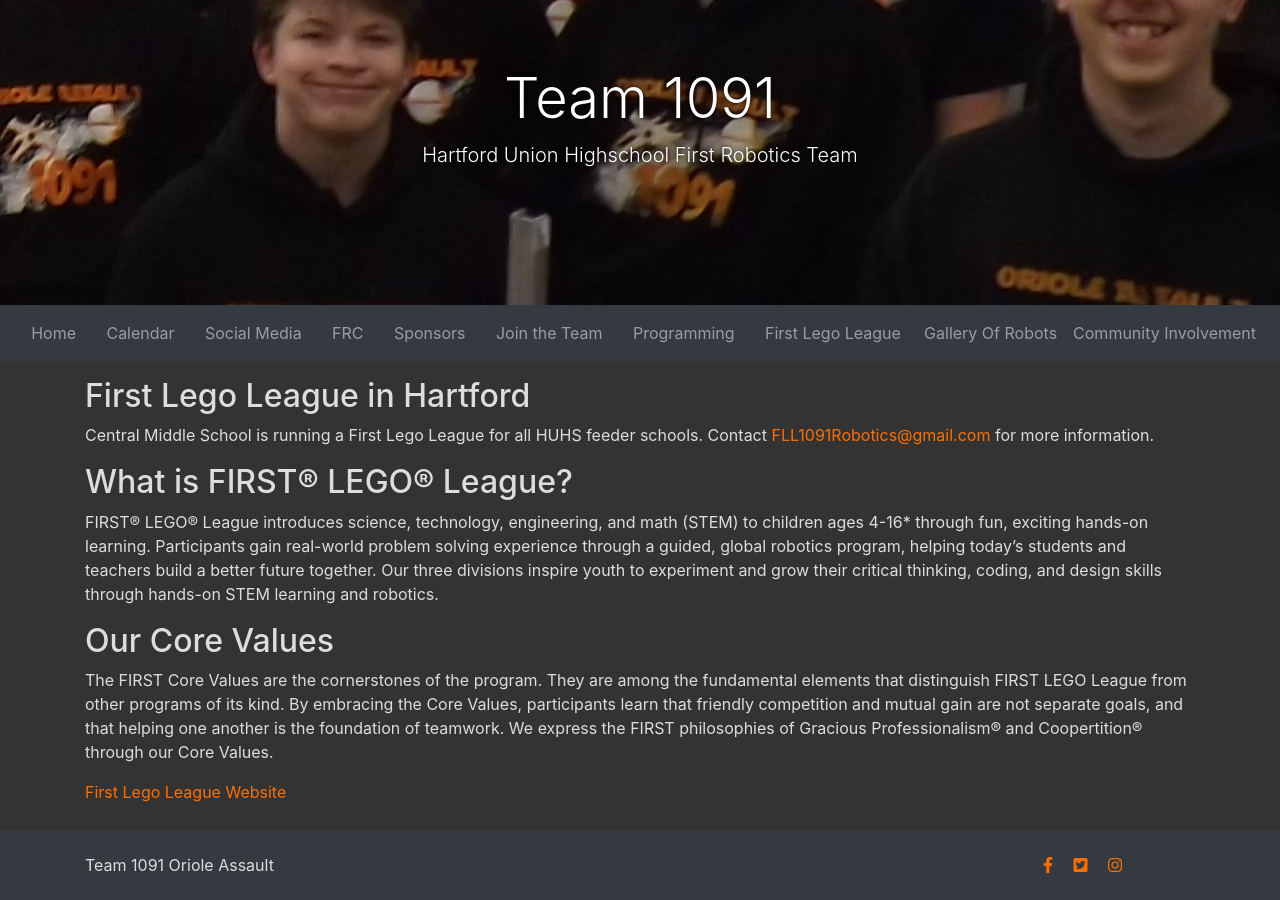
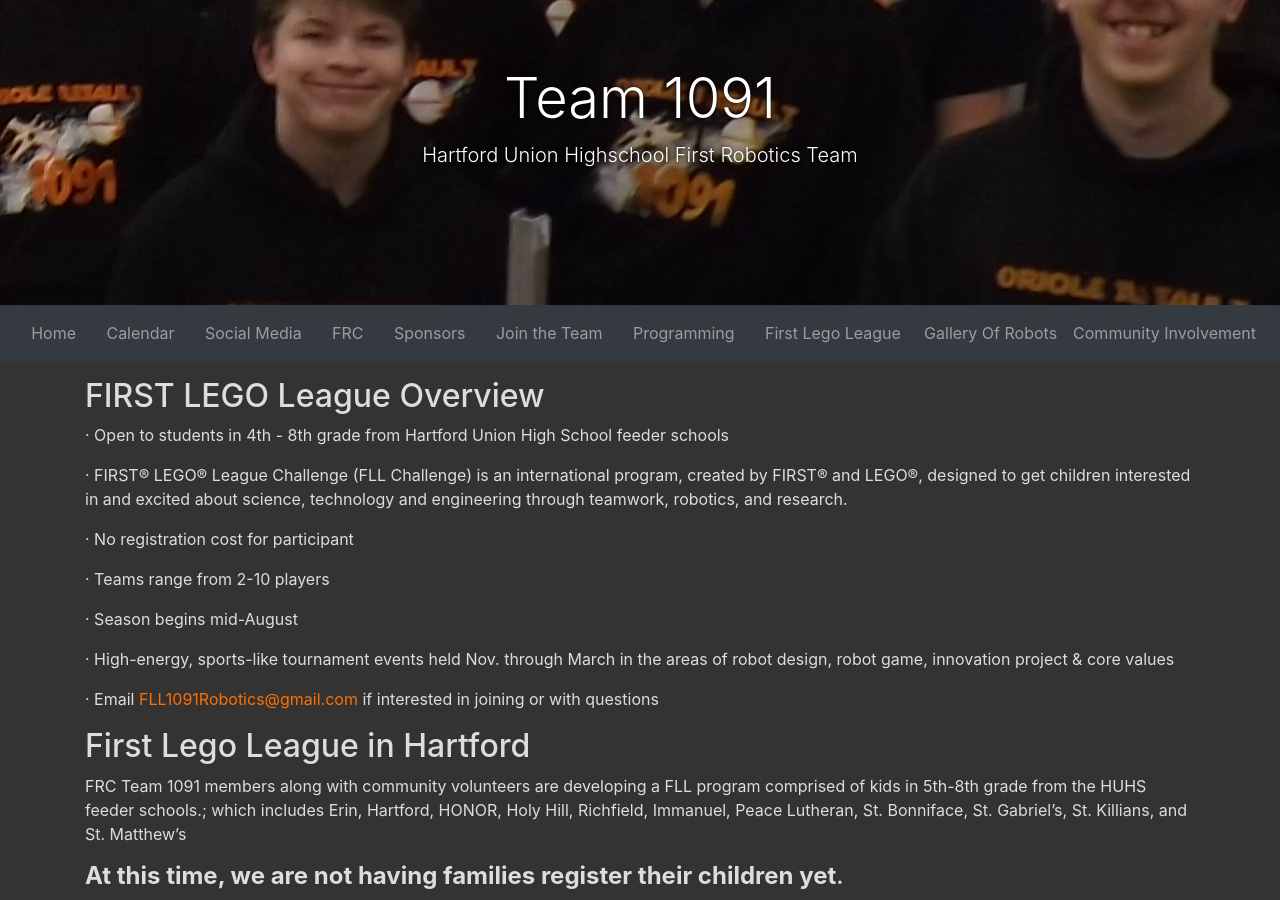
Before and after one commit to Team1091/team1091.github.io, a Jekyll site: the page built from fll.md, in a window 1280 px wide and 900 px high. Built offline with Jekyll 4.4.1, drawn with Linux system fonts in a browser that asks for light colours; nearby versions of some CDN libraries; our own code applies the rules of GitHub Pages for plain Markdown files; some of the changed text lies outside the part shown.

Commit message:
-Updated Email on the FLL page to the Correct Email -Added text asked to be added -Added FLL Info PDF

```diff
--- a/fll.md
+++ b/fll.md
@@ -1,6 +1,31 @@
+## FIRST LEGO League Overview
+· Open to students in 4th - 8th grade from Hartford Union High School feeder schools
+
+· FIRST® LEGO® League Challenge (FLL Challenge) is an international program, created by FIRST® and LEGO®, designed to get children interested in and excited about science, technology and engineering through teamwork, robotics, and research.
+
+· No registration cost for participant
+
+· Teams range from 2-10 players
+
+· Season begins mid-August
+
+· High-energy, sports-like tournament events held Nov. through March in the areas of robot design, robot game, innovation project & core values
+
+· Email [FLL1091Robotics@gmail.com](mailto:FLL1091Robotics@gmail.com) if interested in joining or with questions
+
 ## First Lego League in Hartford
-Central Middle School is running a First Lego League for all HUHS feeder schools.
-Contact [ FLL1091Robotics@gmail.com](FLL1091Robotics@gmail.com) for more information.
+FRC Team 1091 members along with community volunteers are developing a FLL program comprised of kids
+in 5th-8th grade from the HUHS feeder schools.; which includes Erin, Hartford, HONOR, Holy Hill,
+Richfield, Immanuel, Peace Lutheran, St. Bonniface, St. Gabriel's, St. Killians, and St. Matthew's
+
+####  **At this time, we are not having families register their children yet**.
+The reason for this is that each team can only have a max of 10 participants and we are anticipating the need to create multiple teams.
+With this in mind, we wanted to get a better idea of the number of participants before registering the
+teams and opening individual registration. If after reviewing the information you would like your child
+to be a part of the HUHS FLL teams, please just let us know and we will alert you with more information
+as soon as we open up individual registration.
+
+Contact [FLL1091Robotics@gmail.com](mailto:FLL1091Robotics@gmail.com) for more information.
 
 ## What is FIRST® LEGO® League?
 FIRST® LEGO® League introduces science, technology, engineering, and math (STEM) to children ages 4-16*
@@ -17,3 +42,5 @@ foundation of teamwork. We express the FIRST philosophies of Gracious Profession
 through our Core Values.
 
 [First Lego League Website](https://www.firstlegoleague.org/)
+
+Additional information from our interest meeting can be found [here](files/FLLinfomeeting.pdf).
```
Also changed, not shown: 1 other file.
